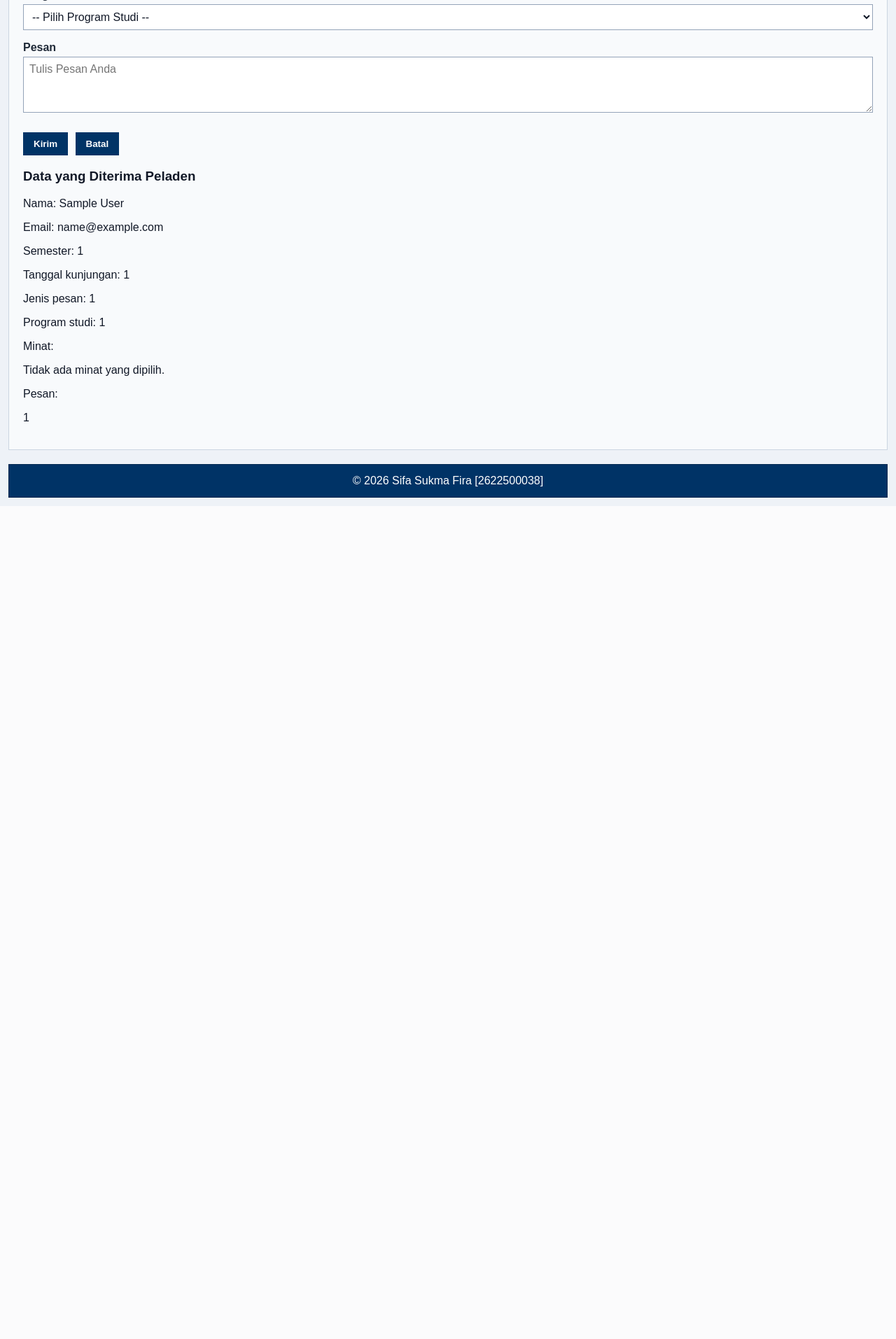
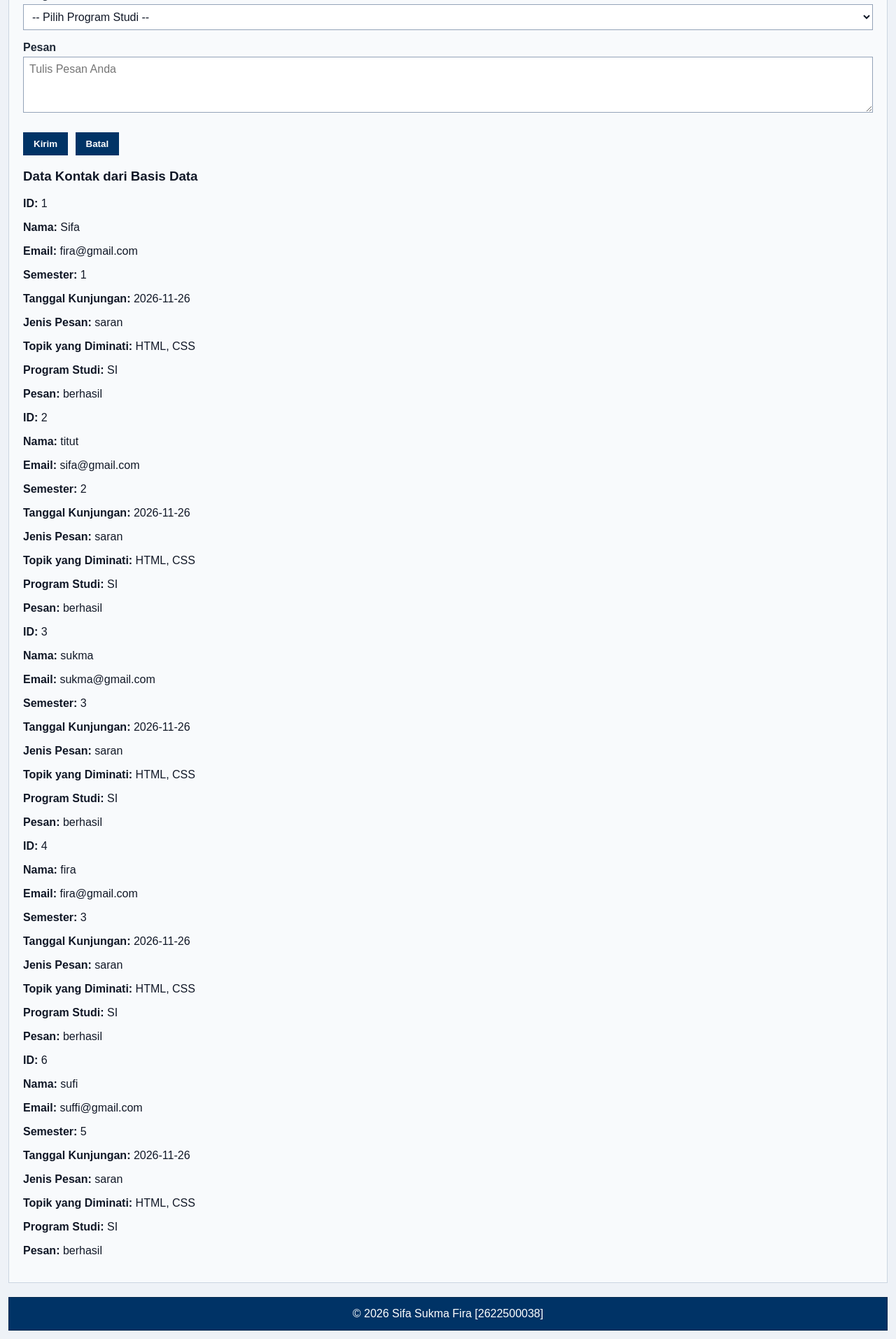
Before and after one commit to sifa-sf/2622500038-PWD-SI1J-2627, a PHP site: page /pertemuan-11/index.php in a window 1280 px wide. Shown: the part 1558-3471 px from the top of the page at 70% size. Before the commit the page ends 2281 px from the top, so only its background shows below. Run offline with PHP 8.4, Linux system fonts and the light colour scheme; the visitor is signed in with stand-in values (Sample User, id 1); data comes from the database, SQL or seed files in the repository.

Commit message:
Menampilkan data kontak dari basis data

```diff
--- a/pertemuan-11/index.php
+++ b/pertemuan-11/index.php
@@ -360,60 +360,39 @@
 
     <button type="submit">Kirim</button>
     <button type="reset">Batal</button>
-    <p id="formFeedback"></p>
+    <p class="form-feedback" data-form-feedback aria-live="polite"></p>
+  </form>
 
-  </form>
-    <?php if (!empty($nama)): ?>
-    <h3>Data yang Diterima Peladen</h3>
+    <article id="hasilKontak" class="submission-result" aria-live="polite">
+      <h3>Data Kontak dari Basis Data</h3>
+     <?php if (count($dataKontak) > 0): ?>
+      <!-- Perulangan foreach untuk menampilkan data kontak. -->
+      <?php foreach ($dataKontak as $data): ?>
+        <section>
+          <!-- Data kontak ditampilkan di sini. -->
+          <p><strong>ID:</strong> <?= bersihkan($data["id"]); ?></p>
+          <p><strong>Nama:</strong> <?= bersihkan($data["nama"]); ?></p>
+          <p><strong>Email:</strong> <?= bersihkan($data["email"]); ?></p>
+          <p><strong>Semester:</strong> <?= bersihkan($data["semester"]); ?></p>
+          <p><strong>Tanggal Kunjungan:</strong> <?= bersihkan($data["tanggal"]); ?></p>
+          <p><strong>Jenis Pesan:</strong> <?= bersihkan($data["jenis pesan"]); ?></p>
+          <p><strong>Topik yang Diminati:</strong> <?= bersihkan($data["minat"]); ?></p>
+          <p><strong>Program Studi:</strong> <?= bersihkan($data["prodi"]); ?></p>
+          <p><strong>Pesan:</strong> <?= nl2br(bersihkan($data["pesan"])); ?></p>
+        </section>
+      <?php endforeach; ?>
+    <?php else: ?>
+      <p>Belum ada data kontak yang tersimpan.</p>
+    <?php endif; ?>
+    </article>
+  </section>
 
-    <p>Nama:
-      <?= htmlspecialchars($nama, ENT_QUOTES, 'UTF-8') ?>
-    </p>
-
-    <p>Email:
-      <?= htmlspecialchars($email, ENT_QUOTES, 'UTF-8') ?>
-    </p>
-
-    <p>Semester:
-      <?= htmlspecialchars($semesterForm, ENT_QUOTES, 'UTF-8') ?>
-    </p>
-
-    <p>Tanggal kunjungan:
-      <?= htmlspecialchars($tanggal, ENT_QUOTES, 'UTF-8') ?>
-    </p>
-
-    <p>Jenis pesan:
-      <?= htmlspecialchars($jenisPesan, ENT_QUOTES, 'UTF-8') ?>
-    </p>
-
-    <p>Program studi:
-      <?= htmlspecialchars($prodi, ENT_QUOTES, 'UTF-8') ?>
-    </p>
-
-    <p>Minat:</p>
-
-    <?php if (is_array($minat) && count($minat) > 0): ?>
-      <ul>
-        <?php foreach ($minat as $topik): ?>
-          <li>
-            <?= htmlspecialchars((string) $topik, ENT_QUOTES, 'UTF-8') ?>
-          </li>
-        <?php endforeach; ?>
-      </ul>
-    <?php else: ?>
-      <p>Tidak ada minat yang dipilih.</p>
-    <?php endif; ?>
-
-    <p>Pesan:</p>
-
-    <p><?= nl2br(htmlspecialchars($pesan, ENT_QUOTES, 'UTF-8')) ?></p>
-  <?php endif; ?>
-</section>
 </main>
 
   <footer>
-    <p>&copy; <?= date("Y") ?> <?php echo $namaMahasiswa; ?> [<?= $nim ?>]</p>
+    <p>&copy; <?= date("Y"); ?> <?= bersihkan($namaMahasiswa); ?> [<?= bersihkan($nim); ?>]</p>
   </footer>
-    <script src="script.js"></script>
-  </body>
+  <script src="script.js"></script>
+</body>
+
 </html>
```
